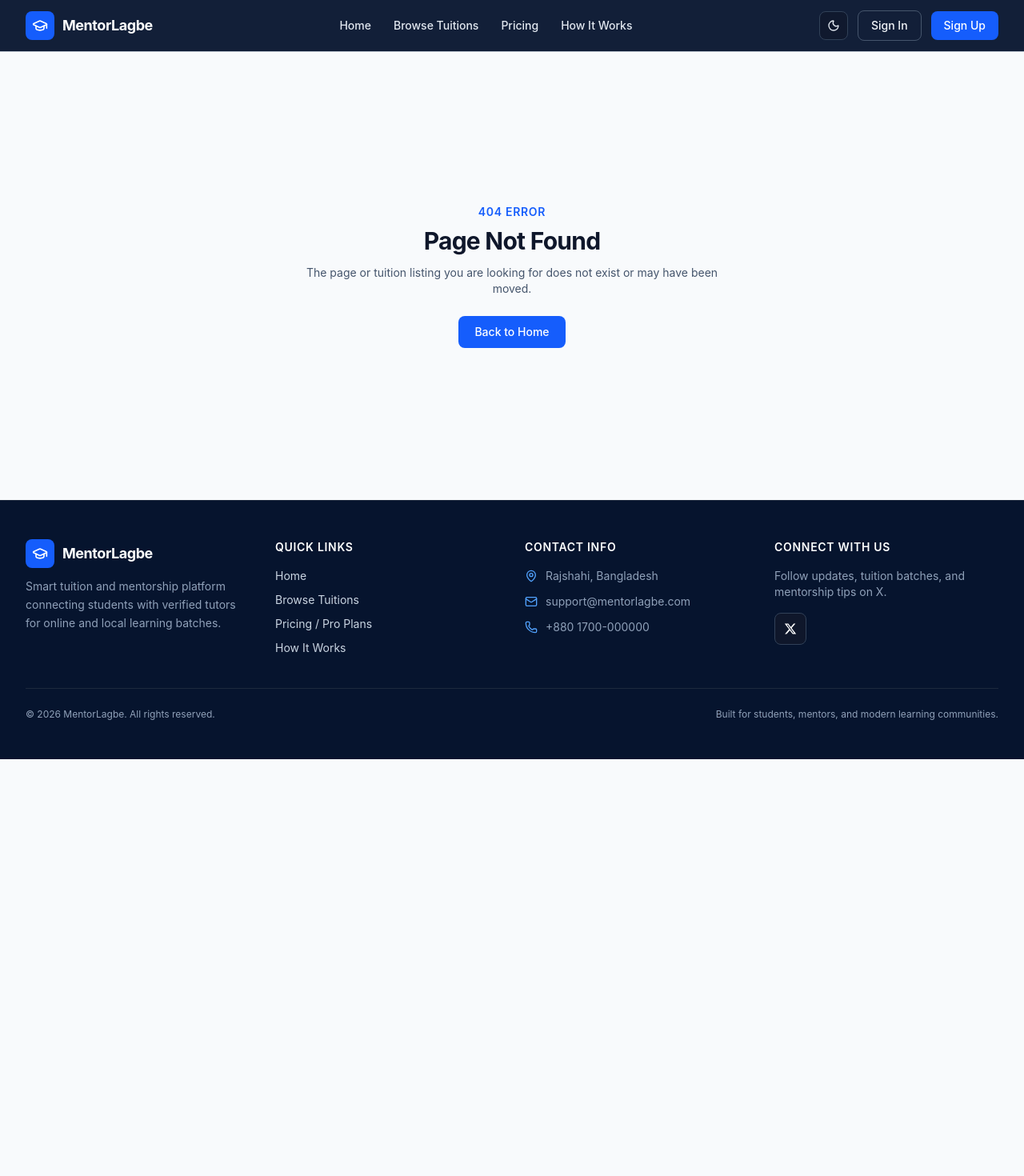
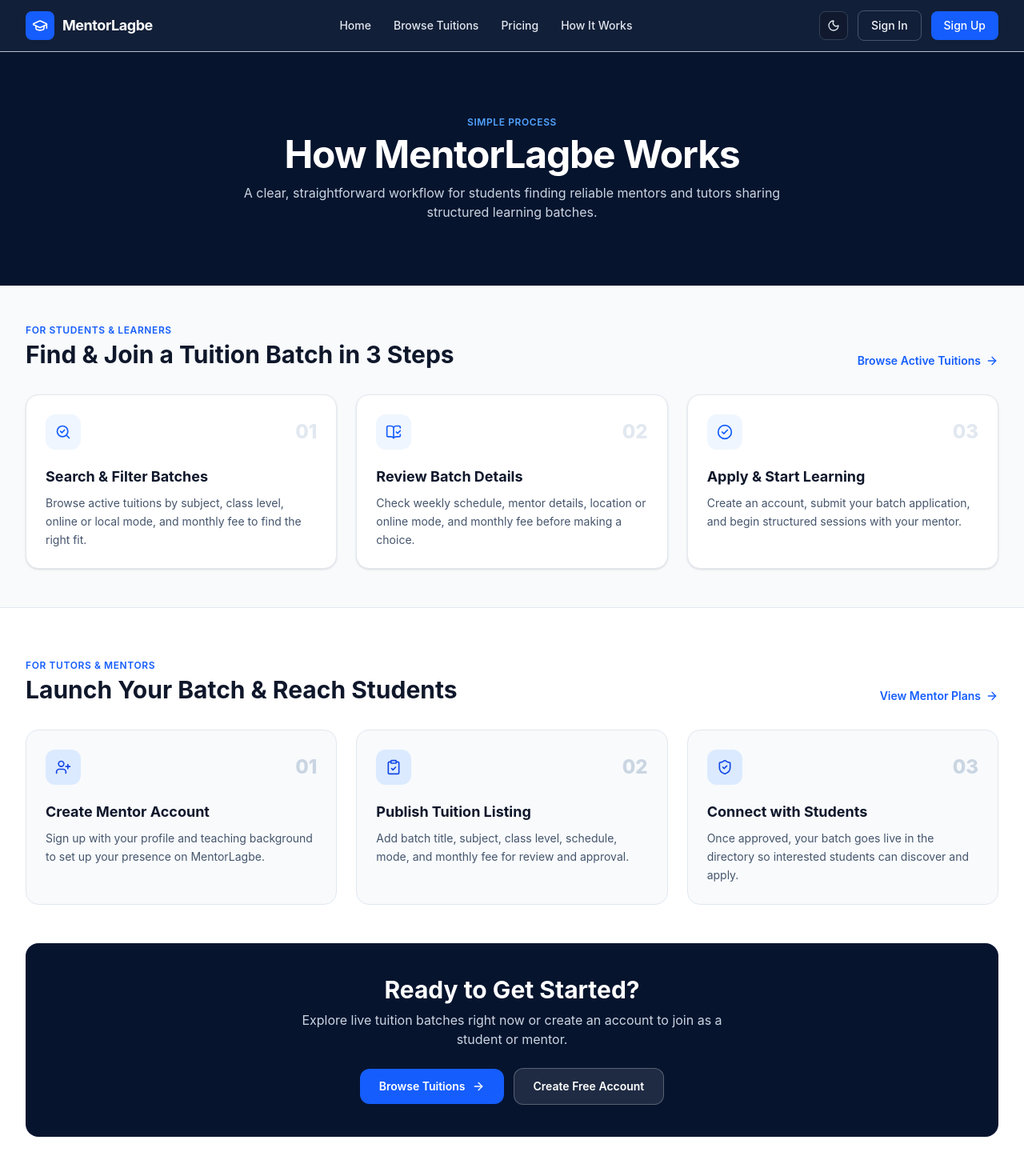
Before and after one commit to joysoren-dev/mentorlagbe-client, a Next.js app: page /how-it-works in a window 1280 px wide. Before the commit this address had no page. Shown: the top 1470 px of the page at 80% size. Before the commit the page ends 949 px from the top, so only its background shows below. Built offline with nearby package versions, Linux system fonts and the light colour scheme.

Commit message:
Add How It Works page and update Navbar link

```diff
--- /dev/null
+++ b/app/how-it-works/page.tsx
@@ -0,0 +1,206 @@
+"use client";
+
+import Link from "next/link";
+import {
+  ArrowRight,
+  BookOpenCheck,
+  CheckCircle2,
+  ClipboardCheck,
+  SearchCheck,
+  ShieldCheck,
+  UserPlus,
+} from "lucide-react";
+
+const STUDENT_STEPS = [
+  {
+    step: "01",
+    title: "Search & Filter Batches",
+    description:
+      "Browse active tuitions by subject, class level, online or local mode, and monthly fee to find the right fit.",
+    icon: SearchCheck,
+  },
+  {
+    step: "02",
+    title: "Review Batch Details",
+    description:
+      "Check weekly schedule, mentor details, location or online mode, and monthly fee before making a choice.",
+    icon: BookOpenCheck,
+  },
+  {
+    step: "03",
+    title: "Apply & Start Learning",
+    description:
+      "Create an account, submit your batch application, and begin structured sessions with your mentor.",
+    icon: CheckCircle2,
+  },
+];
+
+const TUTOR_STEPS = [
+  {
+    step: "01",
+    title: "Create Mentor Account",
+    description:
+      "Sign up with your profile and teaching background to set up your presence on MentorLagbe.",
+    icon: UserPlus,
+  },
+  {
+    step: "02",
+    title: "Publish Tuition Listing",
+    description:
+      "Add batch title, subject, class level, schedule, mode, and monthly fee for review and approval.",
+    icon: ClipboardCheck,
+  },
+  {
+    step: "03",
+    title: "Connect with Students",
+    description:
+      "Once approved, your batch goes live in the directory so interested students can discover and apply.",
+    icon: ShieldCheck,
+  },
+];
+
+export default function HowItWorksPage() {
+  return (
+    <div className="min-h-screen bg-slate-50 dark:bg-[#070d19]">
+      {/* Header Banner */}
+      <section className="bg-[#06142e] py-14 text-white sm:py-20">
+        <div className="mx-auto max-w-5xl px-4 text-center sm:px-6 lg:px-8">
+          <p className="text-xs font-semibold uppercase tracking-wider text-blue-400">
+            Simple Process
+          </p>
+          <h1 className="mt-2 text-3xl font-bold tracking-tight sm:text-5xl">
+            How MentorLagbe Works
+          </h1>
+          <p className="mx-auto mt-3 max-w-2xl text-sm text-slate-300 sm:text-base">
+            A clear, straightforward workflow for students finding reliable
+            mentors and tutors sharing structured learning batches.
+          </p>
+        </div>
+      </section>
+
+      {/* For Students */}
+      <section className="mx-auto max-w-7xl px-4 py-12 sm:px-6 lg:px-8">
+        <div className="flex flex-col justify-between gap-2 sm:flex-row sm:items-end">
+          <div>
+            <p className="text-xs font-semibold uppercase tracking-wider text-blue-600 dark:text-blue-400">
+              For Students &amp; Learners
+            </p>
+            <h2 className="mt-1 text-2xl font-bold text-slate-900 dark:text-white sm:text-3xl">
+              Find &amp; Join a Tuition Batch in 3 Steps
+            </h2>
+          </div>
+          <Link
+            href="/tuitions"
+            className="inline-flex items-center gap-1.5 text-sm font-semibold text-blue-600 transition hover:text-blue-700 dark:text-blue-400 dark:hover:text-blue-300"
+          >
+            <span>Browse Active Tuitions</span>
+            <ArrowRight className="h-4 w-4" />
+          </Link>
+        </div>
+
+        <div className="mt-8 grid grid-cols-1 gap-6 md:grid-cols-3">
+          {STUDENT_STEPS.map((item) => {
+            const Icon = item.icon;
+            return (
+              <div
+                key={item.step}
+                className="rounded-2xl border border-slate-200 bg-white p-6 shadow-sm dark:border-slate-800 dark:bg-slate-900"
+              >
+                <div className="flex items-center justify-between">
+                  <span className="inline-flex h-11 w-11 items-center justify-center rounded-xl bg-blue-50 text-blue-600 dark:bg-blue-950/70 dark:text-blue-400">
+                    <Icon className="h-5 w-5" />
+                  </span>
+                  <span className="text-2xl font-extrabold text-slate-200 dark:text-slate-800">
+                    {item.step}
+                  </span>
+                </div>
+                <h3 className="mt-5 text-lg font-bold text-slate-900 dark:text-white">
+                  {item.title}
+                </h3>
+                <p className="mt-2 text-sm leading-relaxed text-slate-600 dark:text-slate-400">
+                  {item.description}
+                </p>
+              </div>
+            );
+          })}
+        </div>
+      </section>
+
+      {/* For Tutors / Mentors */}
+      <section className="border-t border-slate-200 bg-white py-12 dark:border-slate-800 dark:bg-slate-900/40 sm:py-16">
+        <div className="mx-auto max-w-7xl px-4 sm:px-6 lg:px-8">
+          <div className="flex flex-col justify-between gap-2 sm:flex-row sm:items-end">
+            <div>
+              <p className="text-xs font-semibold uppercase tracking-wider text-blue-600 dark:text-blue-400">
+                For Tutors &amp; Mentors
+              </p>
+              <h2 className="mt-1 text-2xl font-bold text-slate-900 dark:text-white sm:text-3xl">
+                Launch Your Batch &amp; Reach Students
+              </h2>
+            </div>
+            <Link
+              href="/pricing"
+              className="inline-flex items-center gap-1.5 text-sm font-semibold text-blue-600 transition hover:text-blue-700 dark:text-blue-400 dark:hover:text-blue-300"
+            >
+              <span>View Mentor Plans</span>
+              <ArrowRight className="h-4 w-4" />
+            </Link>
+          </div>
+
+          <div className="mt-8 grid grid-cols-1 gap-6 md:grid-cols-3">
+            {TUTOR_STEPS.map((item) => {
+              const Icon = item.icon;
+              return (
+                <div
+                  key={item.step}
+                  className="rounded-2xl border border-slate-200 bg-slate-50 p-6 dark:border-slate-800 dark:bg-slate-900"
+                >
+                  <div className="flex items-center justify-between">
+                    <span className="inline-flex h-11 w-11 items-center justify-center rounded-xl bg-blue-100 text-blue-700 dark:bg-blue-950 dark:text-blue-300">
+                      <Icon className="h-5 w-5" />
+                    </span>
+                    <span className="text-2xl font-extrabold text-slate-300 dark:text-slate-700">
+                      {item.step}
+                    </span>
+                  </div>
+                  <h3 className="mt-5 text-lg font-bold text-slate-900 dark:text-white">
+                    {item.title}
+                  </h3>
+                  <p className="mt-2 text-sm leading-relaxed text-slate-600 dark:text-slate-400">
+                    {item.description}
+                  </p>
+                </div>
+              );
+            })}
+          </div>
+
+          {/* Bottom CTA */}
+          <div className="mt-12 rounded-2xl bg-[#06142e] p-8 text-center text-white sm:p-10">
+            <h2 className="text-2xl font-bold sm:text-3xl">
+              Ready to Get Started?
+            </h2>
+            <p className="mx-auto mt-2 max-w-xl text-sm text-slate-300 sm:text-base">
+              Explore live tuition batches right now or create an account to
+              join as a student or mentor.
+            </p>
+            <div className="mt-6 flex flex-wrap items-center justify-center gap-3">
+              <Link
+                href="/tuitions"
+                className="inline-flex items-center gap-2 rounded-xl bg-blue-600 px-6 py-3 text-sm font-semibold text-white transition hover:bg-blue-700"
+              >
+                <span>Browse Tuitions</span>
+                <ArrowRight className="h-4 w-4" />
+              </Link>
+              <Link
+                href="/sign-up"
+                className="inline-flex items-center justify-center rounded-xl border border-white/25 bg-white/10 px-6 py-3 text-sm font-semibold text-white transition hover:bg-white/20"
+              >
+                Create Free Account
+              </Link>
+            </div>
+          </div>
+        </div>
+      </section>
+    </div>
+  );
+}
--- a/components/Navbar.tsx
+++ b/components/Navbar.tsx
@@ -35,7 +35,7 @@ export default function Navbar() {
     { label: "Home", href: "/" },
     { label: "Browse Tuitions", href: "/tuitions" },
     { label: "Pricing", href: "/pricing" },
-    { label: "How It Works", href: "/#how-it-works" },
+    { label: "How It Works", href: "/how-it-works" },
   ];
 
   return (
```
